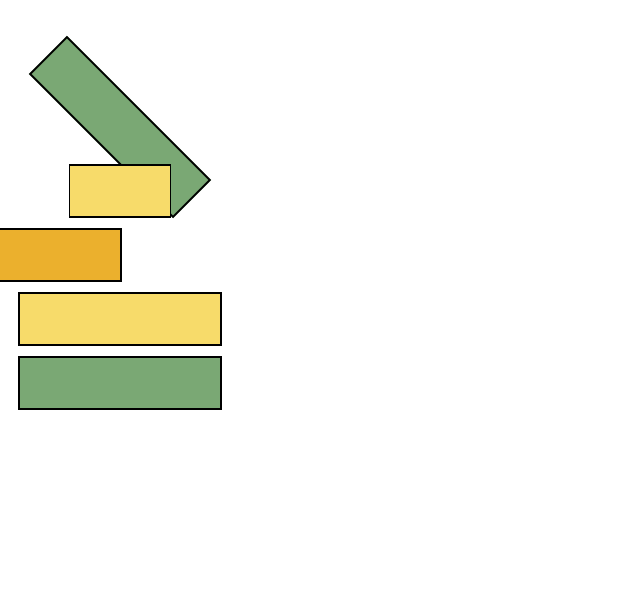
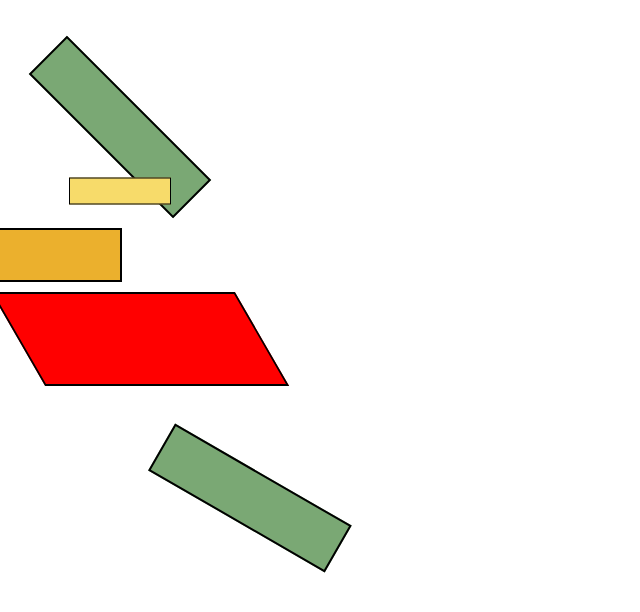
Before and after one commit to vedprakash-2004/CSS-Learning, a plain HTML site: page revesion.html in a window 1280 px wide. Shown: the whole page, without its empty margins (0-640 px from the left). Drawn offline with Linux system fonts and the light colour scheme.

Commit message:
pq modify

```diff
--- /dev/null
+++ b/pans8.css
@@ -0,0 +1,42 @@
+section {
+    margin-top: 100px;
+}
+
+div{
+    width: 200px;
+    height: 50px;
+    text-align: center;
+    background-color: #7aa874;
+    border: 2px solid black;
+    margin: 10px;
+}
+
+div:nth-of-type(2n) {
+    background-color: #f7db6a;
+}
+div:nth-of-type(3n) {
+    background-color: #ebb02d;
+}
+/* transform */
+#one{
+    transform: rotate(45deg);
+}
+#two{
+    transform: scale(0.5);
+}
+#three{
+    transform: translateX(-100px);
+}
+#four {
+
+    transform: skew(30deg);
+    background-color: red;
+    color: white;
+    font-size: 20px;
+    padding: 20px;
+
+
+}
+#five {
+    transform: rotate(30deg) translateX(150px);
+}
--- a/revesion.html
+++ b/revesion.html
@@ -3,16 +3,16 @@
 <head>
   <meta charset="UTF-8">
   <meta name="viewport" content="width=device-width, initial-scale=1.0">
-  <title>Revision</title>
-  <link rel="stylesheet" href="pans7.css">
+  <title>Revision1</title>
+  <link rel="stylesheet" href="pans8.css">
 </head>
 <body>
   <section>
     <div id="one"></div>
     <div id="two"></div>
     <div id="three"></div>
-    <div id="4"></div>
-    <div id="5"></div>
+    <div id="four"></div>
+    <div id="five"></div>
 
   </section>
 
```
